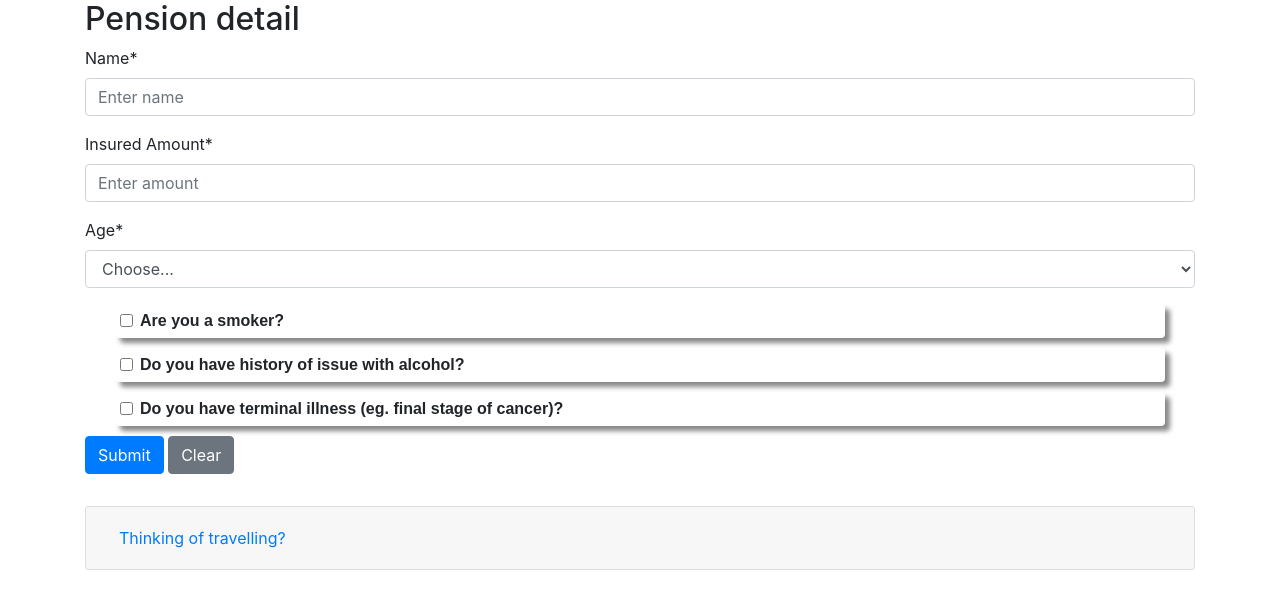
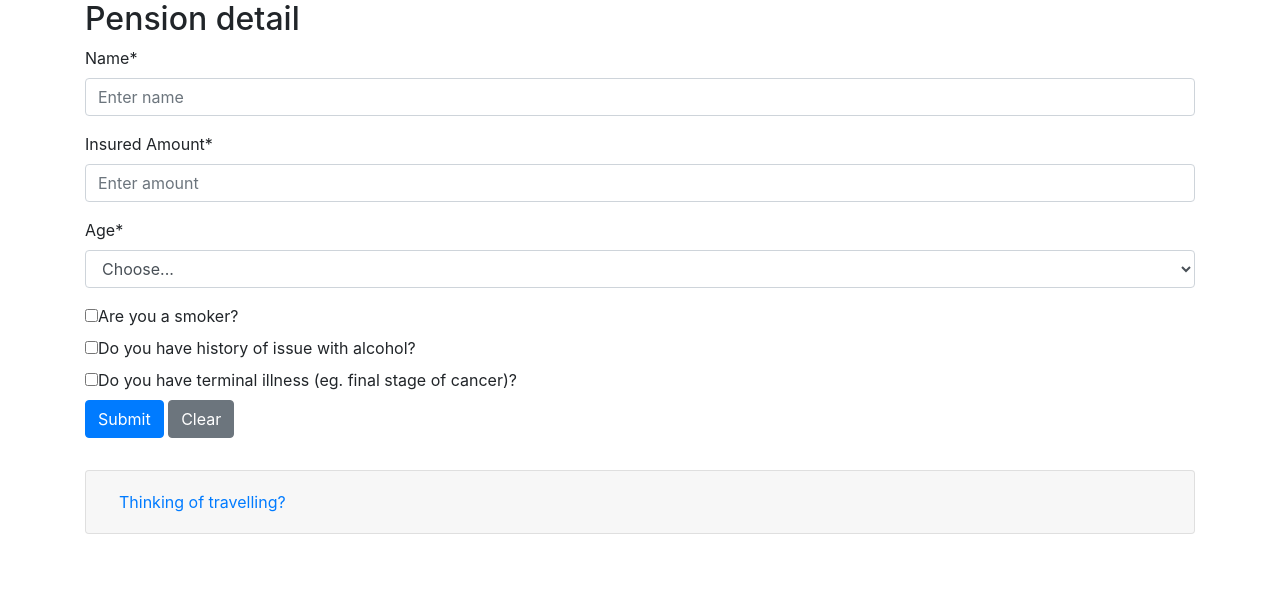
Before and after one commit to jicks914/webcoda-react-challenge-jw, a React (Create React App) app: page / in a window 1280 px wide. Shown: the top 608 px of the page. Built offline with nearby package versions, Linux system fonts and the light colour scheme.

Commit message:
fix checkbox states, prevent form from refreshing on submit

```diff
--- a/src/components/PensionDetail.js
+++ b/src/components/PensionDetail.js
@@ -15,7 +15,10 @@ import {
 
 // TODO: need major refactoring
 class PensionCalculation extends React.Component {
-  state = {
+
+  constructor(props) {
+    super(props);
+    this.state = {
       personalDetail: {
         name: '',
         amount: '',
@@ -25,6 +28,8 @@ class PensionCalculation extends React.Component {
         isTerminallyIll: false,
       },
     };
+  }
+
 
   componentDidMount = () => {};
 
@@ -48,6 +53,40 @@ class PensionCalculation extends React.Component {
     document.getElementById(id).innerHTML +=
       '<p style="color: red;font-weight: bold;">' + error + '</p>';
   };
+
+  validateFields = () => {
+
+    let hasError = false;
+    const { name, amount, age } = this.state.personalDetail;
+
+    if(name.length === 0 || amount.length === 0 || age.length === 0) {
+      hasError = true;
+    }
+
+    return hasError;
+  }
+
+  clearForm = () => {
+    this.setState({
+      personalDetail: {
+        name: null,
+        amount: null,
+        age: null,
+        isSmoker: false,
+        isDrinker: false,
+        isTerminallyIll: false,
+      },
+      formErrors: {
+        name: '',
+        amount: '',
+        age: '',
+      }
+    });
+  }
+
+  handleCheckboxUpdate = (e) => {
+    this.setState({ personalDetail : { ...this.state.personalDetail, [e.target.name]: e.target.checked}});
+  }
 
   render() {
     // TODO: use useGetTravellingData() to retrieve travelling data.
@@ -111,101 +150,47 @@ class PensionCalculation extends React.Component {
             </Form.Control>
           </Form.Group>
 
-          <Form.Group
-            id="smokerCheck"
-            controlId="smokerInput"
-            style={{
-              fontFamily: 'Arial, Helvetica, sans-serif',
-              fontWeight: 'bold',
-              borderRadius: '4px',
-              margin: '10px 30px',
-              padding: '5px',
-              boxShadow: '5px 5px 5px #888888',
-            }}
-          >
-            <Form.Check
+          <div>
+            <label>
+              <input
                 type="checkbox"
-              label="Are you a smoker?"
+                name="isSmoker"
                 checked={this.state.personalDetail.isSmoker}
-              onChange={(e) => {
-                const isSmoker = e.target.checked;
-                const { personalDetail } = this.state;
-                personalDetail.isSmoker = isSmoker;
-                this.setState({
-                  personalDetail: {
-                    isSmoker: isSmoker
-                  }
-                })
-                // checking the checkbox on click
-                // setTimeout(() => {
-                //   document.getElementById(
-                //     'smokerInput'
-                //   ).checked = !document.getElementById('smokerInput').checked;
-                // }, 100);
-              }}
+                onChange={this.handleCheckboxUpdate}
               />
-          </Form.Group>
-          <Form.Group
-            id="alcoholCheck"
-            controlId="alcoholInput"
-            style={{
-              fontFamily: 'Arial, Helvetica, sans-serif',
-              fontWeight: 'bold',
-              borderRadius: '4px',
-              margin: '10px 30px',
-              padding: '5px',
-              boxShadow: '5px 5px 5px #888888',
-            }}
-          >
-            <Form.Check
+              <span>
+                Are you a smoker?
+              </span>
+            </label>
+          </div>
+
+          <div>
+            <label>
+              <input
                 type="checkbox"
-              label="Do you have history of issue with alcohol?"
+                name="isDrinker"
                 checked={this.state.personalDetail.isDrinker}
-              onChange={(e) => {
-                const isDrinker = e.target.value === 'on';
-                const { personalDetail } = this.state;
-                personalDetail.isDrinker = isDrinker;
+                onChange={this.handleCheckboxUpdate}
+              />
+              <span>
+                Do you have history of issue with alcohol?
+              </span>
+            </label>
+          </div>
 
-                // checking the checkbox on click
-                setTimeout(() => {
-                  document.getElementById(
-                    'alcoholInput'
-                  ).checked = !document.getElementById('alcoholInput').checked;
-                }, 100);
-              }}
+          <div>
+            <label>
+              <input
+                type="checkbox"
+                name="isTerminallyIll"
+                checked={this.state.personalDetail.isTerminallyIll}
+                onChange={this.handleCheckboxUpdate}
               />
-          </Form.Group>
-          <Form.Group
-            id="terminalIllnessCheck"
-            controlId="terminalIllnessInput"
-            style={{
-              fontFamily: 'Arial, Helvetica, sans-serif',
-              fontWeight: 'bold',
-              borderRadius: '4px',
-              margin: '10px 30px',
-              padding: '5px',
-              boxShadow: '5px 5px 5px #888888',
-            }}
-          >
-            <Form.Check
-              type="checkbox"
-              label="Do you have terminal illness (eg. final stage of cancer)?"
-              checked={this.state.personalDetail.isTerminallyIll}
-              onChange={(e) => {
-                const isTerminallyIll = e.target.value === 'on';
-                const { personalDetail } = this.state;
-                personalDetail.isTerminallyIll = isTerminallyIll;
-
-                // checking the checkbox on click
-                setTimeout(() => {
-                  document.getElementById(
-                    'terminalIllnessInput'
-                  ).checked = !document.getElementById('terminalIllnessInput')
-                    .checked;
-                }, 100);
-              }}
-            />
-          </Form.Group>
+              <span>
+                Do you have terminal illness (eg. final stage of cancer)?
+              </span>
+            </label>
+          </div>
 
           <div className="mb-2">
             <Button
@@ -213,24 +198,10 @@ class PensionCalculation extends React.Component {
               type="submit"
               variant="primary"
               onClick={(e) => {
-                // TODO: Browser page should not refresh/reload when the button is clicked
+                e.preventDefault();
 
-                // TODO: Fix the Validations
-                let hasError = false;
-                if (this.state.personalDetail.name === '') {
-                  this.addError('name', 'Empty name');
-                  hasError = true;
-                }
-                if (this.state.personalDetail.amount === '') {
-                  this.addError('amount', 'Empty amount');
-                  hasError = true;
-                }
-                if (this.state.personalDetail.age === '') {
-                  this.addError('age', 'Empty age');
-                  hasError = true;
-                }
-
-                if (hasError) {
+                const hasErrors = this.validateFields();
+                if(hasErrors) {
                   return;
                 }
 
@@ -249,7 +220,8 @@ class PensionCalculation extends React.Component {
             <Button
               variant="secondary"
               onClick={(e) => {
-                // TODO: clear form when clicked
+                e.preventDefault();
+                this.clearForm();
               }}
             >
               Clear
```
Lines whose indentation alone changed are shown as unchanged.
